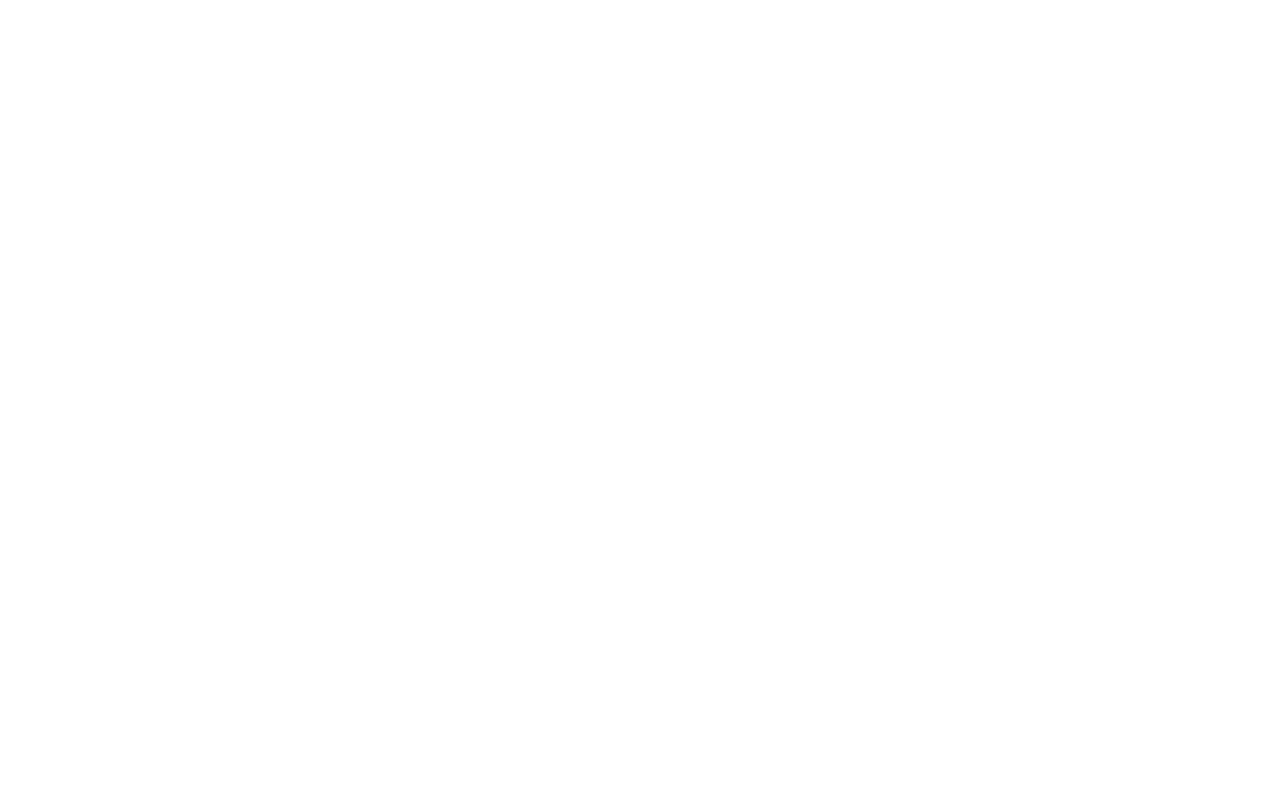
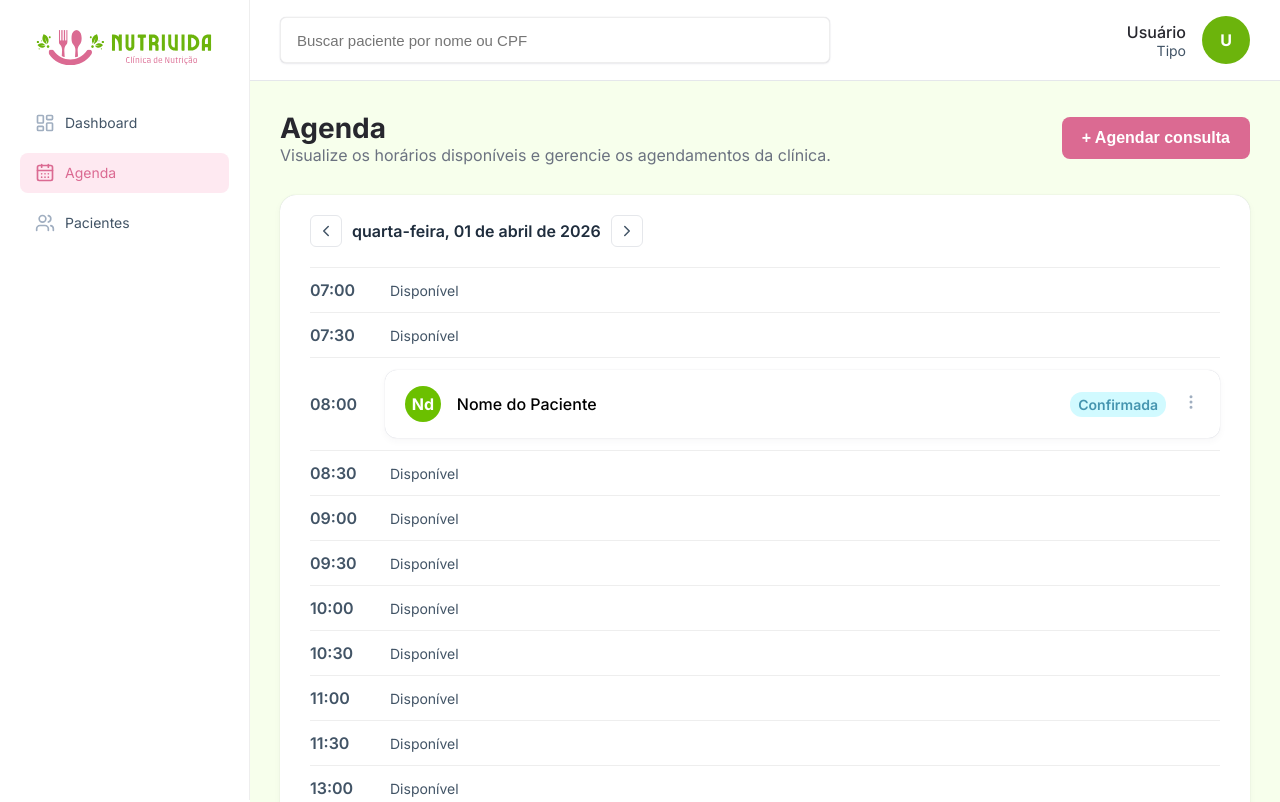
Before and after one commit to itsmclara/NutriVida-frontend, a React (Vite) app: page /agenda in a window 1280 px wide. Before the commit this address had no page. Shown: the top 802 px of the page. Built offline with nearby package versions, Linux system fonts and the light colour scheme.

Commit message:
Implementa tela de agenda

```diff
--- a/src/App.jsx
+++ b/src/App.jsx
@@ -3,6 +3,7 @@ import { Routes, Route } from "react-router-dom";
 import Login from "./pages/Login/Login";
 import DashboardSecretaria from "./pages/DashboardSecretaria/DashboardSecretaria";
 import DashboardNutri from "./pages/DashboardNutri/DashboardNutri";
+import Agenda from "./pages/Agenda/Agenda";
 import Pacientes from "./pages/Pacientes/Pacientes";
 
 
@@ -33,6 +34,15 @@ function App() {
       />
 
       <Route
+        path="/agenda"
+        element={
+          <Layout>
+            <Agenda />
+          </Layout>
+        }
+      />
+
+      <Route
         path="/pacientes"
         element={
           <Layout>
--- /dev/null
+++ b/src/components/ConsultaCard/ConsultaCard.css
@@ -0,0 +1,88 @@
+.consulta-card {
+  display: flex;
+  width: 100%;
+  align-items: center;
+  gap: 16px;
+
+  background: #fff;
+  padding: 16px 20px;
+  border-radius: 12px;
+
+  box-shadow:
+    0px 0px 1px rgba(12, 26, 75, 0.24),
+    0px 3px 8px -1px rgba(50, 50, 71, 0.05);
+}
+
+.avatar {
+  width: 36px;
+  height: 36px;
+  border-radius: 50%;
+
+  background: #6bc000;
+  color: #fff;
+
+  display: flex;
+  align-items: center;
+  justify-content: center;
+  font-weight: bold;
+}
+
+.consulta-info {
+  display: flex;
+  flex-direction: column;
+  gap: 2px;
+  flex: 1;
+}
+
+.nome {
+  font-weight: 500;
+}
+
+.hora-consulta {
+  font-size: 12px;
+  color: #6b7280;
+}
+
+.consulta-actions {
+  display: flex;
+  align-items: center;
+  gap: 12px;
+}
+
+.menu-container {
+  position: relative;
+}
+
+.menu-icon {
+  cursor: pointer;
+  color: #6b7280;
+}
+
+.menu-icon:hover {
+  color: #111827;
+}
+
+.menu-dropdown {
+  position: absolute;
+  width: 158px;
+  right: 0;
+  top: 28px;
+
+  background: #fff;
+  border: 1px solid #eee;
+  border-radius: 8px;
+
+  box-shadow: 0 2px 8px rgba(0,0,0,0.1);
+  z-index: 10;
+}
+
+.menu-item {
+  padding: 8px 12px;
+  color: #425466;
+  cursor: pointer;
+  font-size: 14px;
+}
+
+.menu-item:hover {
+  background: #f3f4f6;
+}
--- /dev/null
+++ b/src/components/ConsultaCard/ConsultaCard.jsx
@@ -0,0 +1,59 @@
+import { useState } from "react";
+import { MoreVertical } from "lucide-react";
+import StatusBadge from "../StatusBadge/StatusBadge";
+import "./ConsultaCard.css";
+
+function ConsultaCard({ consulta, mostrarHora = false }) {
+
+  const [menuAberto, setMenuAberto] = useState(false);
+
+  return (
+    <div className="consulta-card">
+
+      <div className="avatar">
+        {consulta.nome
+          .split(" ")
+          .map(n => n[0])
+          .join("")
+          .slice(0, 2)}
+      </div>
+
+      <div className="consulta-info">
+        <span className="nome">{consulta.nome}</span>
+
+        {mostrarHora && (
+          <span className="hora-consulta">{consulta.hora}</span>
+        )}
+      </div>
+
+      <StatusBadge statusInicial={consulta.status} />
+
+      <div className="menu-container">
+
+        <MoreVertical
+          size={18}
+          className="menu-icon"
+          onClick={() => setMenuAberto(!menuAberto)}
+        />
+
+        {menuAberto && (
+          <div className="menu-dropdown">
+
+            <div className="menu-item">
+              Ver paciente
+            </div>
+
+            <div className="menu-item">
+              Remarcar consulta
+            </div>
+
+          </div>
+        )}
+
+      </div>
+
+    </div>
+  );
+}
+
+export default ConsultaCard;
--- /dev/null
+++ b/src/components/StatusBadge/StatusBadge.css
@@ -0,0 +1,64 @@
+.status-container {
+  position: relative;
+}
+
+.status {
+  padding: 4px 8px;
+  border-radius: 12px;
+  font-size: 14px;
+  cursor: pointer;
+  font-weight: 600;
+}
+
+.status.agendada {
+  background: #EBF2FA;
+  color: #8694ad;
+}
+
+.status.confirmada {
+  background: #d1faff;
+  color: #4595B0;
+}
+
+.status.realizada {
+  background: #d8fee9;
+  color: #43a482;
+}
+
+.status.cancelada {
+  background: #f2b5b1;
+  color: #CF4655;
+}
+
+.status.ausente {
+  background: #ffd5c0;
+  color: #D16A52;
+}
+
+.status-dropdown {
+  position: absolute;
+  color: #425466;
+  top: 30px;
+  right: 0;
+
+  background: #fff;
+  border: 1px solid #eee;
+  border-radius: 8px;
+
+  box-shadow: 0 2px 8px rgba(0,0,0,0.1);
+
+  overflow: hidden;
+  z-index: 10;
+}
+
+.status-item {
+  padding: 8px 12px;
+  cursor: pointer;
+  font-size: 14px;
+}
+
+.status-item:hover {
+    color: #DB6A92;
+    background: #fee9f1;
+    transform: translateX(2px);
+}
--- /dev/null
+++ b/src/components/StatusBadge/StatusBadge.jsx
@@ -0,0 +1,53 @@
+import { useState } from "react";
+import "./StatusBadge.css";
+
+function StatusBadge({ statusInicial }) {
+
+  const [status, setStatus] = useState(statusInicial);
+
+  const [aberto, setAberto] = useState(false);
+
+  const opcoes = [
+    "Agendada",
+    "Confirmada",
+    "Realizada",
+    "Cancelada",
+    "Ausente"
+  ];
+
+  function trocarStatus(novoStatus) {
+    setStatus(novoStatus);
+    setAberto(false);
+  }
+
+  return (
+    <div className="status-container">
+
+      <span
+        className={`status ${status.toLowerCase()}`}
+        onClick={() => setAberto(!aberto)}
+      >
+        {status}
+      </span>
+
+      {aberto && (
+        <div className="status-dropdown">
+
+          {opcoes.map((op) => (
+            <div
+              key={op}
+              className="status-item"
+              onClick={() => trocarStatus(op)}
+            >
+              {op}
+            </div>
+          ))}
+
+        </div>
+      )}
+
+    </div>
+  );
+}
+
+export default StatusBadge;
--- /dev/null
+++ b/src/pages/Agenda/Agenda.css
@@ -0,0 +1,85 @@
+.agenda-header {
+  display: flex;
+  justify-content: space-between;
+  align-items: center;
+  margin-bottom: 30px;
+}
+
+.agenda-header h1 {
+    margin: 0;
+    font-size: 28px;
+    color: #27272E;
+}
+
+.agenda-header p {
+  font-size: 16px;
+  color: #6b7280;
+}
+
+.agenda-card {
+  background: #fff;
+  border-radius: 16px;
+  padding: 20px 30px;
+
+  box-shadow:
+    0px 0px 1px rgba(12, 26, 75, 0.24),
+    0px 3px 8px -1px rgba(50, 50, 71, 0.05);
+}
+
+.agenda-data {
+  display: flex;
+  align-items: center;
+  font-size: 16px;
+  color: #1F2D3D;
+  gap: 10px;
+  margin-bottom: 20px;
+}
+
+.agenda-data span {
+  cursor: pointer;
+  font-weight: 600;
+}
+
+.btn-seta {
+  background: #fff;
+  border: 1px solid #e5e7eb;
+  color: #425466;
+
+  width: 32px;
+  height: 32px;
+
+  display: flex;
+  align-items: center;
+  justify-content: center;
+
+  border-radius: 6px;
+  cursor: pointer;
+
+  transition: 0.2s;
+}
+
+.btn-seta:hover {
+  background: #f3f4f6;
+}
+
+.agenda-item {
+  display: flex;
+  align-items: center;
+  gap: 20px;
+
+  padding: 12px 0;
+  border-top: 1px solid #eee;
+}
+
+.hora {
+  width: 60px;
+  font-size: 16px;
+  font-weight: 600;
+  color: #425466;
+}
+
+.disponivel {
+  color: #425466;
+  font-size: 14px;
+  cursor: pointer;
+}
--- /dev/null
+++ b/src/pages/Agenda/Agenda.jsx
@@ -0,0 +1,130 @@
+import { useState, useRef } from "react";
+import { ChevronLeft, ChevronRight } from "lucide-react";
+import ConsultaCard from "../../components/ConsultaCard/ConsultaCard";
+import "./Agenda.css";
+
+function Agenda() {
+
+  const [dataAtual, setDataAtual] = useState(new Date());
+  const inputRef = useRef(null);
+
+  const horarios = [
+    "07:00", "07:30", "08:00", "08:30",
+    "09:00", "09:30", "10:00", "10:30",
+    "11:00", "11:30", "13:00", "13:30",
+    "14:00", "14:30", "15:00", "15:30",
+    "16:00", "16:30", "17:00", "17:30"
+  ];
+
+  const consultas = [
+    {
+      data: "2026-04-01",
+      hora: "08:00",
+      nome: "Nome do Paciente",
+      status: "Confirmada"
+    }
+  ];
+
+  function proximoDia() {
+    const nova = new Date(dataAtual);
+    nova.setDate(nova.getDate() + 1);
+    setDataAtual(nova);
+  }
+
+  function diaAnterior() {
+    const nova = new Date(dataAtual);
+    nova.setDate(nova.getDate() - 1);
+    setDataAtual(nova);
+  }
+
+  const dataFormatada = dataAtual.toLocaleDateString("pt-BR", {
+    weekday: "long",
+    day: "2-digit",
+    month: "long",
+    year: "numeric"
+  });
+
+  const dataString = dataAtual.toISOString().split("T")[0];
+
+  return (
+    <div className="agenda">
+
+      <div className="agenda-header">
+        <div>
+          <h1>Agenda</h1>
+          <p>
+            Visualize os horários disponíveis e gerencie os agendamentos da clínica.
+          </p>
+        </div>
+
+        <button className="btn-primary">
+          + Agendar consulta
+        </button>
+      </div>
+
+      <div className="agenda-card">
+
+        <div className="agenda-data">
+
+          <button className="btn-seta" onClick={diaAnterior}>
+            <ChevronLeft size={18} />
+          </button>
+
+          <span onClick={() => inputRef.current.showPicker()}>
+            {dataFormatada}
+          </span>
+
+          <button className="btn-seta" onClick={proximoDia}>
+            <ChevronRight size={18} />
+          </button>
+
+          <input
+            type="date"
+            ref={inputRef}
+            style={{
+                position: "absolute",
+                opacity: 0,
+                pointerEvents: "none"
+            }}
+            onChange={(e) => {
+                const [ano, mes, dia] = e.target.value.split("-");
+                setDataAtual(new Date(ano, mes - 1, dia));
+            }}
+          />
+
+        </div>
+
+        <div className="agenda-lista">
+
+          {horarios.map((hora) => {
+
+            const consulta = consultas.find(
+              (c) => c.hora === hora && c.data === dataString
+            );
+
+            return (
+              <div key={hora} className="agenda-item">
+
+                <span className="hora">{hora}</span>
+
+                {consulta ? (
+                  <ConsultaCard consulta={consulta} />
+                ) : (
+                  <span className="disponivel">
+                    Disponível
+                  </span>
+                )}
+
+              </div>
+            );
+          })}
+
+        </div>
+
+      </div>
+
+    </div>
+  );
+}
+
+export default Agenda;
--- a/src/pages/Pacientes/Pacientes.css
+++ b/src/pages/Pacientes/Pacientes.css
@@ -2,7 +2,6 @@
   display: flex;
   justify-content: space-between;
   align-items: center;
-
   margin-bottom: 30px;
 }
 
```
